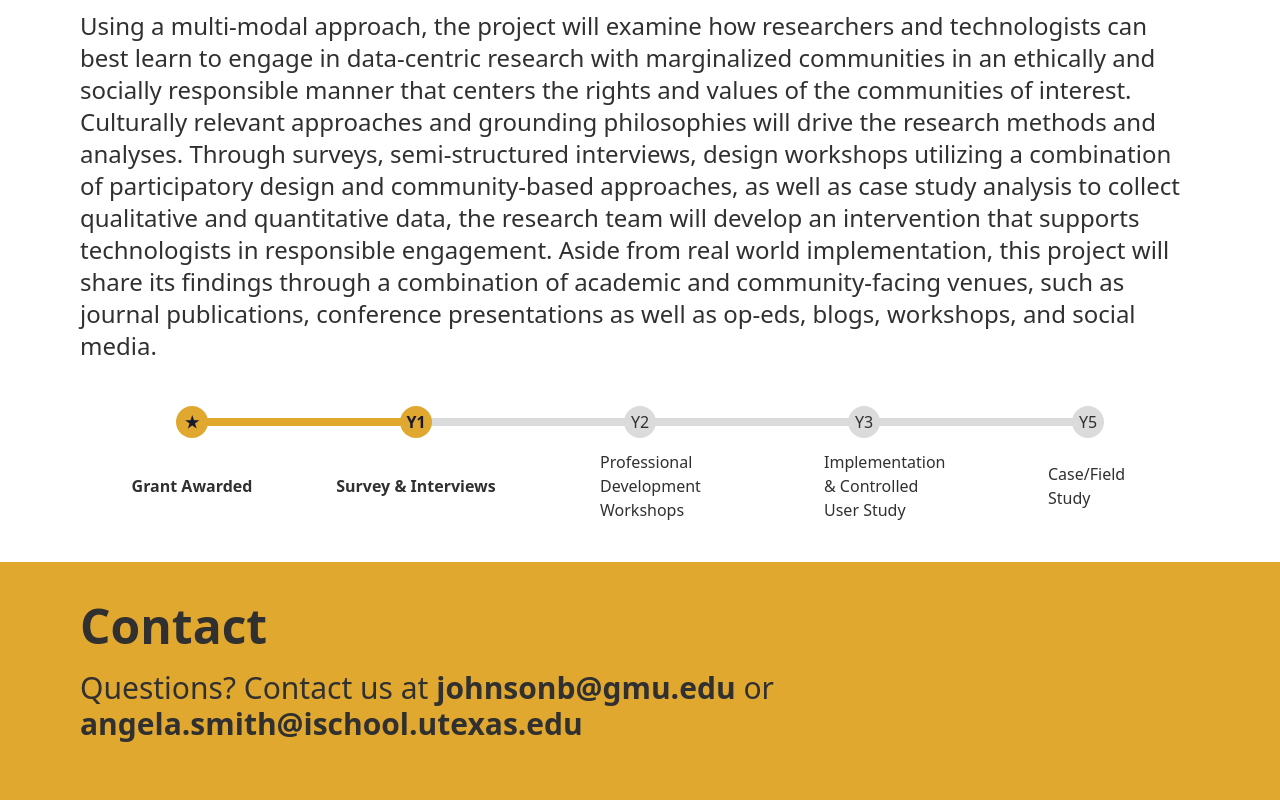
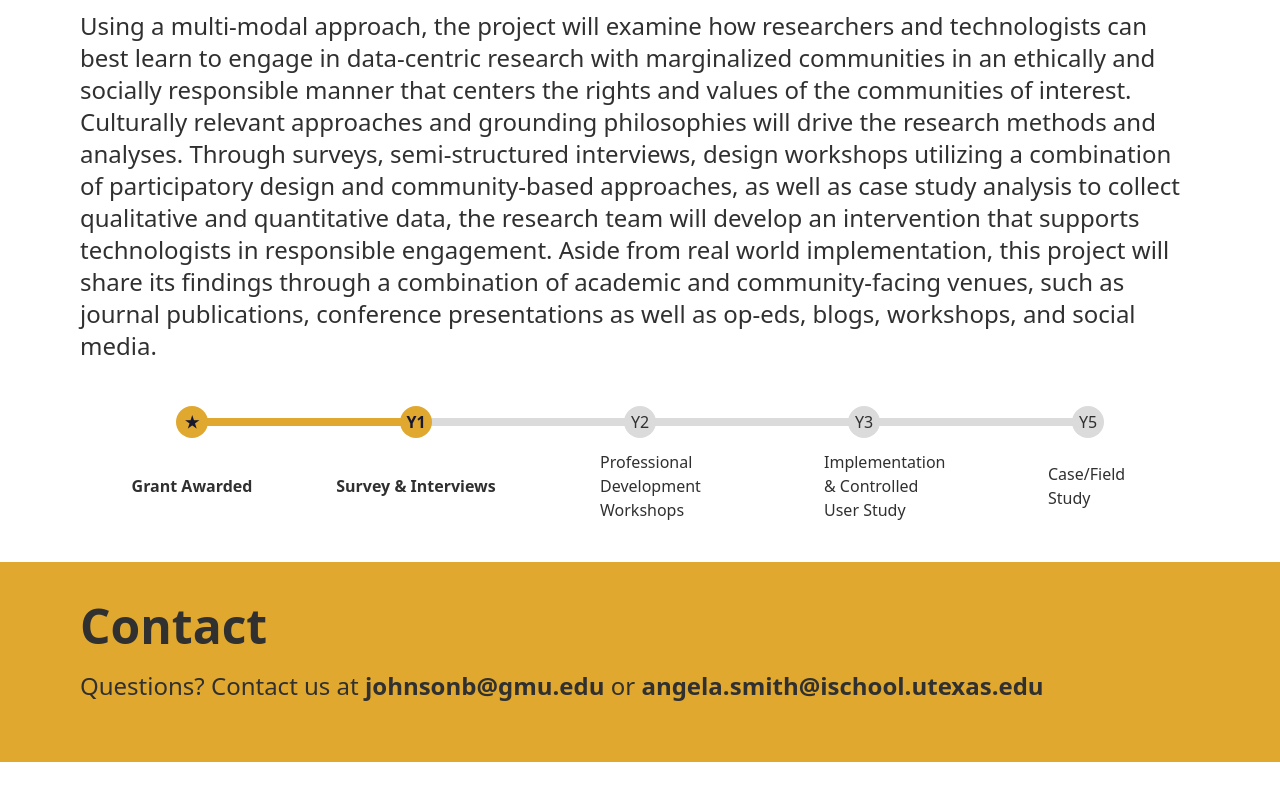
Before and after one commit to INSPIRED-GMU/engaging-margins, a React (Vite) app in the folder engaging-margins/: page / in a window 1280 px wide. Shown: the part 4622-5422 px from the top of the page. After the commit the page ends 5384 px from the top, so only its background shows below. Built offline with nearby package versions, Linux system fonts and the light colour scheme.

Commit message:
font size updates

```diff
--- a/engaging-margins/src/components/contact.jsx
+++ b/engaging-margins/src/components/contact.jsx
@@ -3,7 +3,7 @@ export default function Contact() {
     return(
         <div className='py-10 px-20 bg-secondary' id="contact">
         <h1 className='text-5xl font-bold'>Contact</h1>
-        <p className="text-3xl my-5">Questions? Contact us at <a href="mailto:johnsonb@gmu.edu" className="font-bold">johnsonb@gmu.edu</a> or <a href="mailto:angela.smith@ischool.utexas.edu"  className="font-bold">angela.smith@ischool.utexas.edu</a></p>
+        <p className="text-2xl my-5">Questions? Contact us at <a href="mailto:johnsonb@gmu.edu" className="font-bold">johnsonb@gmu.edu</a> or <a href="mailto:angela.smith@ischool.utexas.edu"  className="font-bold">angela.smith@ischool.utexas.edu</a></p>
 
         </div>
         )
```
Also changed, not shown: 1 other file (tests, documents, lock files or other folders).
